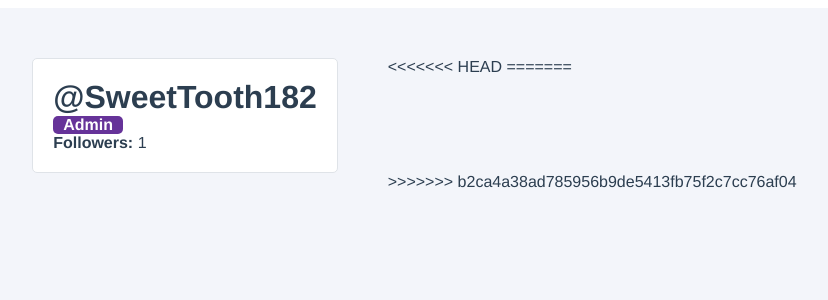
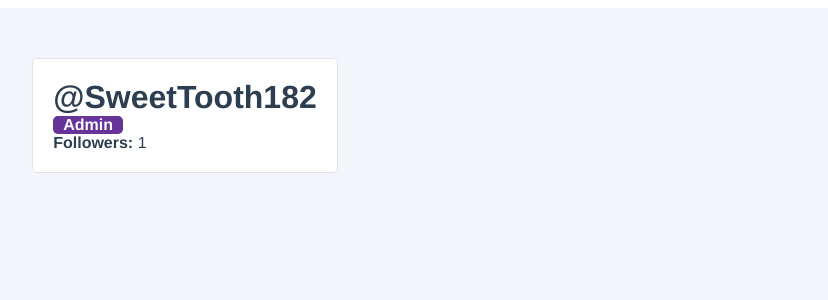
Before and after one commit to kelly-hansen/twotter, a Vue app in the folder twotter/: page / in a window 1280 px wide. Shown: the top 300 px of the page, without its empty margins (39-867 px from the left). Built offline with nearby package versions, Linux system fonts and the light colour scheme.

Commit message:
Add twoot key

```diff
--- a/twotter/src/components/UserProfile.vue
+++ b/twotter/src/components/UserProfile.vue
@@ -7,14 +7,11 @@
         <strong>Followers: </strong> {{ followers }}
       </div>
     </div>
-<<<<<<< HEAD
-=======
     <div class="user-profile__twoots-wrapper">
-      <div class="user-profile__twoot" v-for="twoot in user.twoots">
+      <div class="user-profile__twoot" v-for="twoot in user.twoots" :key="twoot.id">
         {{ twoot.content }}
       </div>
     </div>
->>>>>>> b2ca4a38ad785956b9de5413fb75f2c7cc76af04
   </div>
 </template>
 
```
